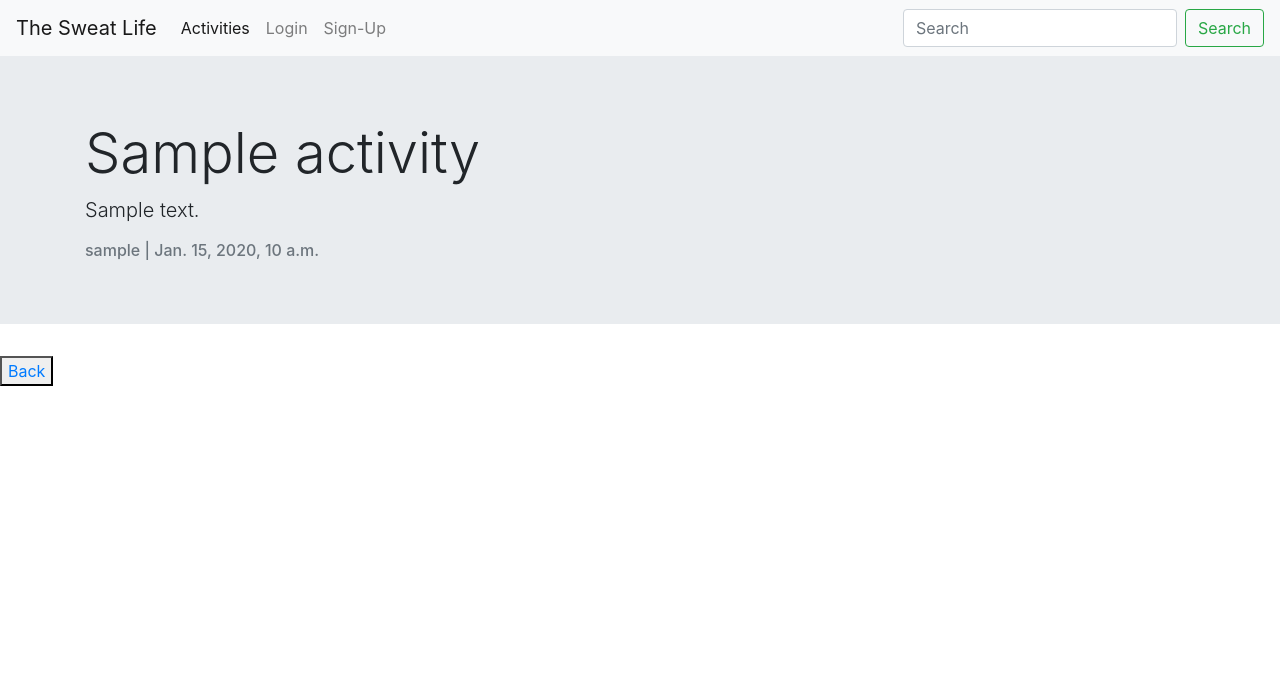
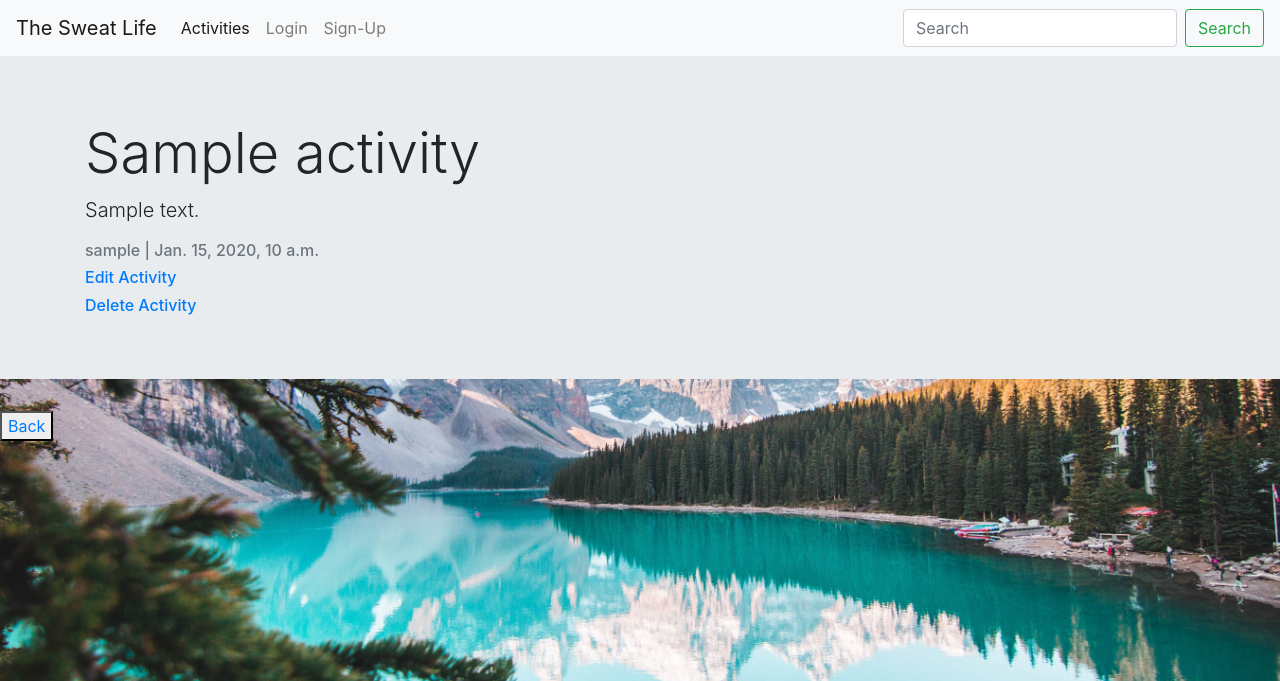
Before and after one commit to tymaestro/The-Sweat-Life, a Django app: page /activity_detail/1 in a window 1280 px wide. Shown: the top 681 px of the page. Run offline with Django 3.2, Linux system fonts and the light colour scheme; tables that the repository leaves empty hold one stand-in row (values such as "Sample post"); some libraries are stand-ins or nearby versions.

Commit message:
add buttons to activity detail, add get_absolute_url to activity model

```diff
--- a/activities/settings.py
+++ b/activities/settings.py
@@ -44,6 +44,7 @@ INSTALLED_APPS = [
     'django.contrib.sites',
     'allauth',
     'allauth.account',
+    'allauth.socialaccount',
     'cloudinary_storage',
     'django.contrib.staticfiles',
     'cloudinary',
--- a/posts/models.py
+++ b/posts/models.py
@@ -1,5 +1,6 @@
 from django.db import models
 from django.contrib.auth.models import User
+from django.urls import reverse
 from cloudinary.models import CloudinaryField
 
 # Create your models here.
@@ -21,6 +22,9 @@ class Activity(models.Model):
     def __str__(self):
         return self.title
 
+    def get_absolute_url(self):
+        return reverse('activity_list')
+
 
 # class Comment(models.Model):
 #     activity = models.ForeignKey(User, on_delete=models.CASCADE, related_name="comments")
--- a/posts/views.py
+++ b/posts/views.py
@@ -1,5 +1,6 @@
 from django.shortcuts import render
 from django.views import generic
+from django.urls import reverse_lazy
 from .models import Activity
 from .forms import ActivityForm
 
@@ -36,3 +37,4 @@ class UpdateActivity(generic.UpdateView):
 class DeleteActivity(generic.DeleteView):
     model = Activity
     template_name = "delete_activity.html"
+    success_url = reverse_lazy('activity_list')
--- a/static/css/style.css
+++ b/static/css/style.css
@@ -43,7 +43,8 @@
     color: #ffffffcb;
 } */
 
-/* body {
-    background-image: url("/media/background-image.jpg");
+body {
+    background: url('/media/background-image.jpg');
     background-size: cover;
-} */
+    background-color: azure;
+}
--- a/templates/activity_detail.html
+++ b/templates/activity_detail.html
@@ -6,6 +6,8 @@
       <h1 class="display-4">{{ activity.title }}</h1>
       <p class="lead">{{ activity.content }}</p>
       <p class="card-text text-muted h6">{{ activity.athlete }} | {{ activity.pub_date }}</p>
+      <p class="card-text text-muted h6"><a href="{% url 'update_activity' activity.pk %}">Edit Activity</a></p>
+      <p class="card-text text-muted h6"><a href="{% url 'delete_activity' activity.pk %}">Delete Activity</a></p>
     </div>
   </div>
   <button><a href="{% url 'activity_list' %}">Back</a></button>
--- a/templates/base.html
+++ b/templates/base.html
@@ -29,14 +29,14 @@
             <a class="nav-link" href="{% url 'create_activity' %}">Create Activity</a>
           </li>
           <li class="nav-item">
-            <a class="nav-link" href="#">Logout</a>
+            <a class="nav-link" href="{% url 'account_logout' %}">Logout</a>
           </li>
           {% else %}
           <li class="nav-item">
-            <a class="nav-link" href="#">Login</a>
+            <a class="nav-link" href="{% url 'account_login' %}">Login</a>
           </li>
           <li class="nav-item">
-            <a class="nav-link" href="#">Sign-Up</a>
+            <a class="nav-link" href="{% url 'account_signup' %}">Sign-Up</a>
           </li>
 
           {% endif %}
--- a/templates/create_activity.html
+++ b/templates/create_activity.html
@@ -6,6 +6,7 @@
     <form method="POST">
         {% csrf_token %}
         {{ form.as_p }}
+        <button class="btn btn-primary">Post!</button>
     </form>
 </div>
 {% endblock %}
--- a/templates/delete_activity.html
+++ b/templates/delete_activity.html
@@ -6,6 +6,7 @@
 <div class="form-group col-md-6">
     <form method="POST">
         {% csrf_token %}
+        <button class="btn btn-primary">Delete!</button>
     </form>
 </div>
 {% endblock %}
--- a/templates/index.html
+++ b/templates/index.html
@@ -18,8 +18,10 @@
                             <hr />
                             <p class="card-text text-muted h6">{{ activity.athlete }}</p>
                             <p class="card-text text-muted h6">{{ activity.pub_date }}</p>
+                            {% if user.is_authenticated %}
                             <p class="card-text text-muted h6"><a href="{% url 'update_activity' activity.pk %}">Edit Activity</a></p>
                             <p class="card-text text-muted h6"><a href="{% url 'delete_activity' activity.pk %}">Delete Activity</a></p>
+                            {% endif %}
                         </div>
                     </div>
                 </div>
--- a/templates/update_activity.html
+++ b/templates/update_activity.html
@@ -6,6 +6,7 @@
     <form method="POST">
         {% csrf_token %}
         {{ form.as_p }}
+        <button class="btn btn-primary">Update!</button>
     </form>
 </div>
 {% endblock %}
```
